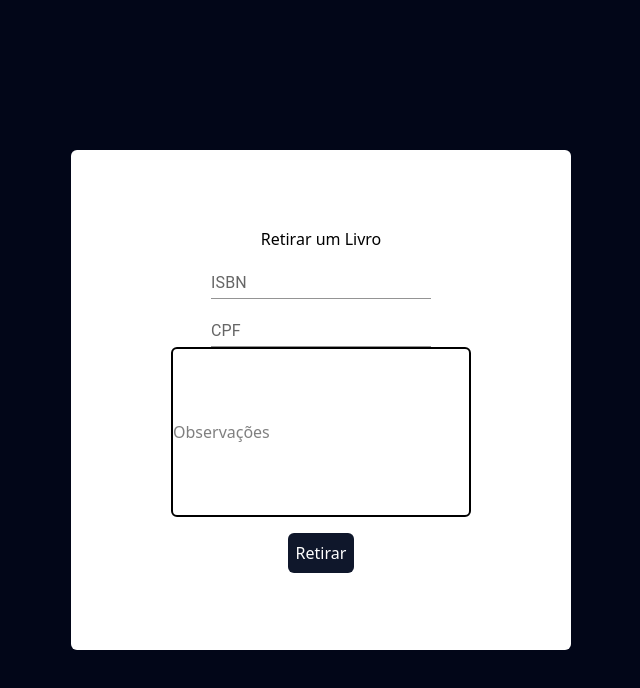
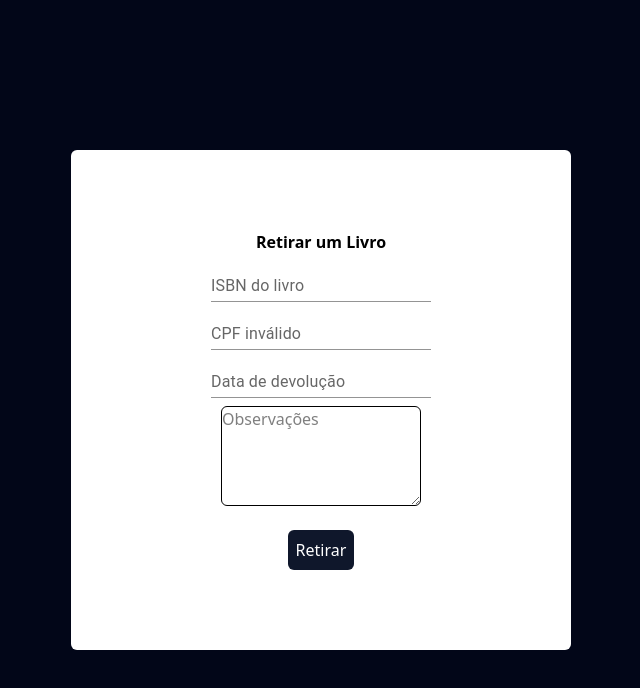
Before and after one commit to PedroOtavio675/Biblioteca2.0, a React (Vite) app: page /RetiradaLivro in a window 1280 px wide. Shown: the top 688 px of the page, without its empty margins (319-959 px from the left). Built offline with nearby package versions, Linux system fonts and the light colour scheme.

Commit message:
painel de retirada pronto, falta conectar ao banco relacional

```diff
--- a/src/componentes/comp-cadUsuarios/BoxDados.jsx
+++ b/src/componentes/comp-cadUsuarios/BoxDados.jsx
@@ -1,40 +1,13 @@
 import { TextField } from "@mui/material";
 import { useState } from "react";
 import axios from "axios";
+import validarCPF from "../../validarCPF";
 
 const BoxDados = () => {
   const [form, setForm] = useState({ nome: "", email: "", senha: "", cpf: "" });
   const [checkSenha, setCheckSenha] = useState("");
 
-  function validarCPF(cpf) {
-    cpf = cpf.replace(/[^\d]+/g, ""); // Remove tudo que não for número
 
-    if (cpf.length !== 11 || /^(\d)\1+$/.test(cpf)) {
-      return false; // CPF com 11 dígitos iguais ou fora do padrão
-    }
-
-    let soma = 0;
-    let resto;
-
-    // Valida 1º dígito
-    for (let i = 1; i <= 9; i++) {
-      soma += parseInt(cpf.charAt(i - 1)) * (11 - i);
-    }
-    resto = (soma * 10) % 11;
-    if (resto === 10 || resto === 11) resto = 0;
-    if (resto !== parseInt(cpf.charAt(9))) return false;
-
-    // Valida 2º dígito
-    soma = 0;
-    for (let i = 1; i <= 10; i++) {
-      soma += parseInt(cpf.charAt(i - 1)) * (12 - i);
-    }
-    resto = (soma * 10) % 11;
-    if (resto === 10 || resto === 11) resto = 0;
-    if (resto !== parseInt(cpf.charAt(10))) return false;
-
-    return true;
-  }
 
   const sendformUsuarios = async (e) => {
     e.preventDefault();
@@ -43,10 +16,13 @@ const BoxDados = () => {
       "http://localhost:3000/verificarSeCPFJaExiste",
       form
     );
-    const resultEMAIL = await axios.post("http://localhost:3000/verificarSeEmailJaExiste", form)
+    const resultEMAIL = await axios.post(
+      "http://localhost:3000/verificarSeEmailJaExiste",
+      form
+    );
 
     if (resultCPF.data.length === 0 && resultEMAIL.data.length === 0) {
-      if(validarCPF(form.cpf) == true){
+      if (validarCPF(form.cpf) == true) {
         if (form.senha == checkSenha) {
           if (
             form.senha.length >= 8 &&
@@ -66,8 +42,8 @@ const BoxDados = () => {
         } else {
           alert("As senhas não correspondem");
         }
-    }else{
-      alert("CPF inválido")
+      } else {
+        alert("CPF inválido");
       }
     } else {
       alert("Esse CPF ou email já está cadastrado em nosso banco!");
--- a/src/componentes/comp-retLivro/BoxRetirarLivro.jsx
+++ b/src/componentes/comp-retLivro/BoxRetirarLivro.jsx
@@ -1,31 +1,78 @@
 
 
 import { TextField } from "@mui/material";
-
+import axios, { Axios } from "axios";
+import { useState } from "react";
+import validarCPF from "../../validarCPF";
+import dataValida from "../../validarData";
 
 const BoxRetirarLivro = ()=>{
 
+  const [form, setForm] = useState({isbn:"", cpf:"", dataDevolucao:"", observacoes:""})
+
+const retidaLivro = async (e)=>{
+  e.preventDefault()
+  const resultISBN = await axios.post("http://localhost:3000/verificarLivroExiste", form)
+  const resultCPF = await axios.post("http://localhost:3000/verificarSeCPFJaExiste", form)
+
+  if(form.isbn !== "" && form.cpf !== "" && form.dataDevolucao !== ""){
+       if(resultISBN.data.length !== 0){
+  if(validarCPF(form.cpf)){
+    if(resultCPF.data.length !== 0){
+if(dataValida(form.dataDevolucao)){
+ alert("ok")
+    }else{
+      alert("Data inválida")
+    }
+    }else{
+   alert("Pessoa não cadastrada!")
+  }
+  }else{
+    alert("CPF inválido")
+  }
+ }else{
+  alert("Livro não está cadastrado!")
+ }
+  }else{
+    alert("Preencha todos os dados!")
+  }
+
+}
 
     return(
          <div className="w-[500px] h-[500px] bg-white rounded-md flex items-center justify-center flex-col">
-<h2>Retirar um Livro</h2>
+<h2><strong>Retirar um Livro</strong></h2>
             <div className="flex flex-col">
           <TextField
             type="text"
             id="standard-basic-isbn"
             variant="standard"
-            label="ISBN"
+            label="ISBN do livro"
+            value={form.isbn}
+            onChange={(e)=>{setForm({...form, isbn:e.target.value})}}
           ></TextField>
             <TextField
             type="text"
             id="standard-basic-cpf"
             variant="standard"
-            label="CPF"
+            label={validarCPF(form.cpf) ? "CPF" : "CPF inválido"}
+             value={form.cpf}
+            onChange={(e)=>{setForm({...form, cpf: e.target.value})}}
           ></TextField>
-
+          <TextField
+            type="text"
+            id="standard-basic-dataDevolucao"
+            variant="standard"
+            label="Data de devolução"
+            value={form.dataDevolucao}
+            onChange={(e)=>{setForm({...form, dataDevolucao: e.target.value})}}
+          ></TextField>
           </div>
-          <input type="text" placeholder="Observações" className="border-2 flex-wrap rounded-md w-[300px] h-[170px]"/>
-            <button className="bg-slate-900 text-white rounded-md p-2 mt-4">Retirar</button>
+           <textarea
+            value={form.observacoes}
+            onChange={(e)=>{setForm({...form, observacoes: e.target.value})}}
+           placeholder="Observações" name="" id="" className="w-[200px] h-[100px] border-1 rounded-md m-2"></textarea>
+            <button onClick={retidaLivro} className="bg-slate-900 text-white rounded-md p-2 mt-4">Retirar</button>
         </div>
     )
 }
--- /dev/null
+++ b/src/validarCPF.js
@@ -0,0 +1,32 @@
+
+  function validarCPF(cpf) {
+    cpf = cpf.replace(/[^\d]+/g, ""); // Remove tudo que não for número
+
+    if (cpf.length !== 11 || /^(\d)\1+$/.test(cpf)) {
+      return false; // CPF com 11 dígitos iguais ou fora do padrão
+    }
+
+    let soma = 0;
+    let resto;
+
+    // Valida 1º dígito
+    for (let i = 1; i <= 9; i++) {
+      soma += parseInt(cpf.charAt(i - 1)) * (11 - i);
+    }
+    resto = (soma * 10) % 11;
+    if (resto === 10 || resto === 11) resto = 0;
+    if (resto !== parseInt(cpf.charAt(9))) return false;
+
+    // Valida 2º dígito
+    soma = 0;
+    for (let i = 1; i <= 10; i++) {
+      soma += parseInt(cpf.charAt(i - 1)) * (12 - i);
+    }
+    resto = (soma * 10) % 11;
+    if (resto === 10 || resto === 11) resto = 0;
+    if (resto !== parseInt(cpf.charAt(10))) return false;
+
+    return true;
+  }
+
+export default validarCPF
--- /dev/null
+++ b/src/validarData.js
@@ -0,0 +1,12 @@
+
+
+function dataValida(dataStr) {
+  const [dia, mes, ano] = dataStr.split("/").map(Number);
+  const data = new Date(ano, mes - 1, dia);
+  return (
+    data.getDate() === dia &&
+    data.getMonth() === mes - 1 &&
+    data.getFullYear() === ano
+  );
+}
+export default dataValida
```
Also changed, not shown: ideis.txt (added), 1 other file (tests, documents, lock files or other folders). Lines whose indentation alone changed are shown as unchanged.
